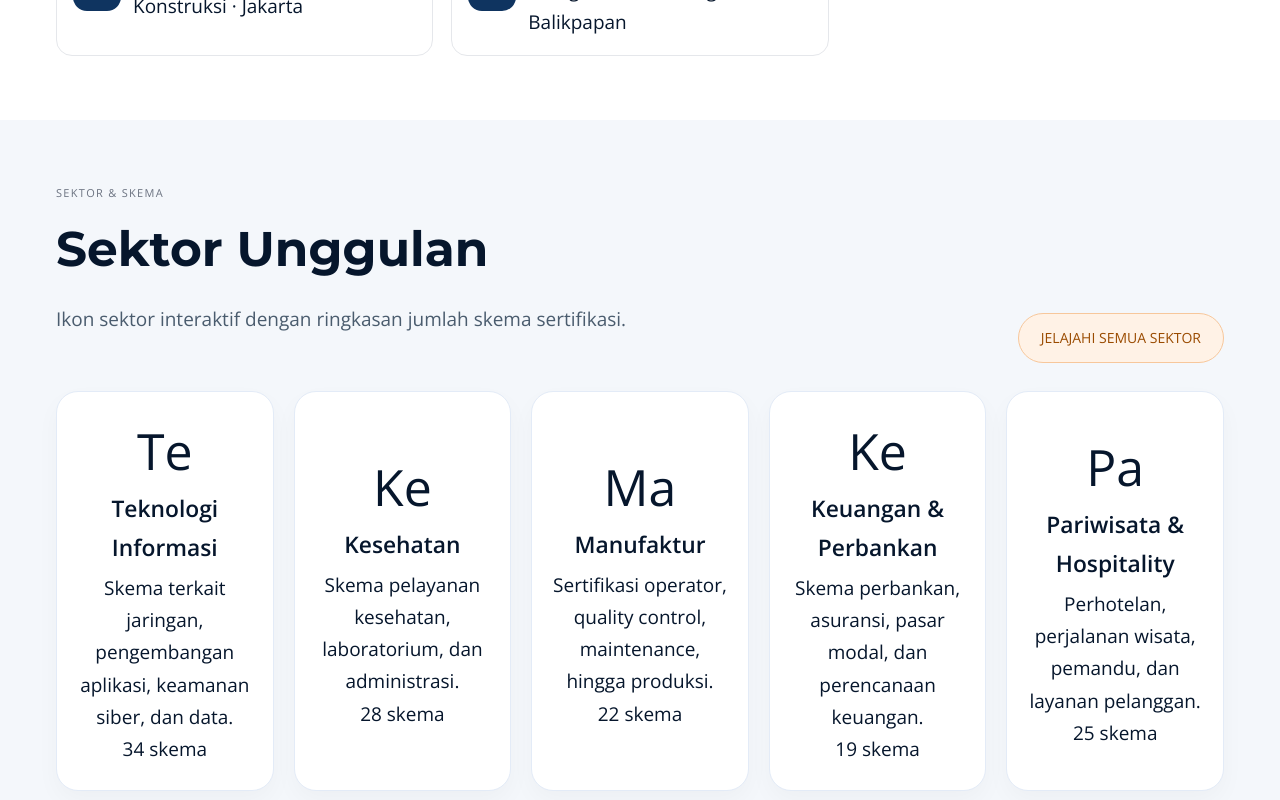
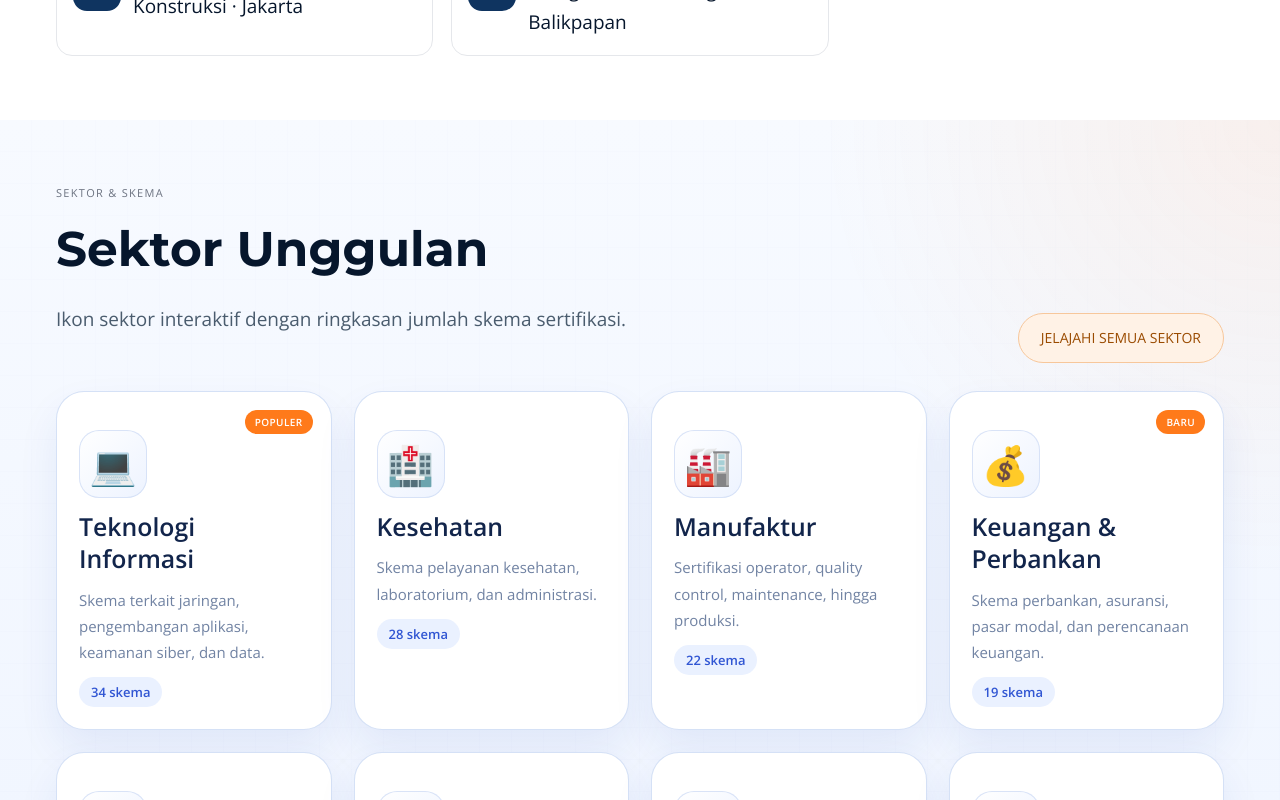
Before and after one commit to Mochi30/FE_LPK, a React (Vite) app: page / in a window 1280 px wide. Shown: the part 1680-2480 px from the top of the page. Built offline with nearby package versions, Linux system fonts and the light colour scheme.

Commit message:
Refresh homepage sektor styling

```diff
--- a/src/pages/HomePage.jsx
+++ b/src/pages/HomePage.jsx
@@ -73,7 +73,7 @@ export default function HomePage() {
         </div>
       </section>
 
-      <section className="alt section-tight testimonial-section">
+      <section className="alt section-tight testimonial-section home-sectors-section">
         <div className="container">
           <div className="section-head">
             <div>
@@ -83,13 +83,15 @@ export default function HomePage() {
             </div>
             <Link to="/sektor-skema" className="btn-secondary">Jelajahi Semua Sektor</Link>
           </div>
-          <div className="sector-grid">
+          <div className="home-sector-grid">
             {sectors.map((item) => (
-              <article className="sector-card" key={item.name}>
-                <div className="sector-icon">{item.name.slice(0, 2)}</div>
+              <article className="home-sector-card" key={item.name}>
+                <div className="home-sector-orb"></div>
+                <div className="home-sector-icon">{item.icon}</div>
+                {item.badge ? <span className="home-sector-badge">{item.badge}</span> : null}
                 <h3>{item.name}</h3>
                 <p>{item.description}</p>
-                <span className="sector-tag">{item.schemes} skema</span>
+                <span className="home-sector-count">{item.schemes} skema</span>
               </article>
             ))}
           </div>
--- a/src/styles/pages.css
+++ b/src/styles/pages.css
@@ -686,6 +686,105 @@
   font-weight: 700;
 }
 
+.home-sectors-section {
+  position: relative;
+  overflow: hidden;
+  background:
+    radial-gradient(circle at top right, rgba(255, 122, 26, 0.08), transparent 28%),
+    linear-gradient(180deg, #f7faff 0%, #eef4ff 100%);
+}
+
+.home-sectors-section::before {
+  content: "";
+  position: absolute;
+  inset: 0;
+  background:
+    linear-gradient(transparent 31px, rgba(49, 86, 211, 0.04) 32px),
+    linear-gradient(90deg, transparent 31px, rgba(49, 86, 211, 0.04) 32px);
+  background-size: 32px 32px;
+  opacity: 0.45;
+  pointer-events: none;
+}
+
+.home-sectors-section .container {
+  position: relative;
+  z-index: 1;
+}
+
+.home-sector-grid {
+  display: grid;
+  grid-template-columns: repeat(4, minmax(0, 1fr));
+  gap: 22px;
+}
+
+.home-sector-card {
+  position: relative;
+  min-height: 250px;
+  border-radius: 28px;
+  padding: 26px 22px 22px;
+  background: #ffffff;
+  border: 1px solid rgba(209, 222, 245, 0.9);
+  box-shadow: 0 20px 40px rgba(30, 64, 175, 0.08);
+  display: grid;
+  align-content: start;
+  gap: 12px;
+  text-align: left;
+}
+
+.home-sector-icon {
+  width: 68px;
+  height: 68px;
+  border-radius: 20px;
+  display: grid;
+  place-items: center;
+  font-size: 38px;
+  background: linear-gradient(135deg, #ffffff, #edf3ff);
+  box-shadow: inset 0 0 0 1px rgba(209, 222, 245, 0.8);
+}
+
+.home-sector-badge {
+  position: absolute;
+  top: 18px;
+  right: 18px;
+  display: inline-flex;
+  align-items: center;
+  min-height: 24px;
+  padding: 0 10px;
+  border-radius: 999px;
+  background: #ff7a1a;
+  color: #fff;
+  font-size: 10px;
+  font-weight: 700;
+  letter-spacing: 0.4px;
+  text-transform: uppercase;
+}
+
+.home-sector-card h3 {
+  font-size: clamp(20px, 1vw + 12px, 28px);
+  line-height: 1.3;
+  color: #12254b;
+}
+
+.home-sector-card p {
+  color: #7183a3;
+  font-size: 15px;
+  line-height: 1.75;
+}
+
+.home-sector-count {
+  margin-top: auto;
+  display: inline-flex;
+  width: fit-content;
+  align-items: center;
+  min-height: 30px;
+  padding: 0 12px;
+  border-radius: 999px;
+  background: #eaf1ff;
+  color: #3156d3;
+  font-size: 13px;
+  font-weight: 700;
+}
+
 .sector-card.active {
   background: #2d58c1;
   color: #fff;
@@ -1863,6 +1962,10 @@
   .sector-scheme-grid {
     grid-template-columns: repeat(2, minmax(0, 1fr));
   }
+
+  .home-sector-grid {
+    grid-template-columns: repeat(2, minmax(0, 1fr));
+  }
 }
 
 @media (max-width: 760px) {
@@ -1932,6 +2035,21 @@
     grid-template-columns: repeat(2, minmax(0, 1fr));
   }
 
+  .home-sector-grid {
+    grid-template-columns: 1fr;
+  }
+
+  .home-sector-card {
+    min-height: 220px;
+    padding: 22px 18px 18px;
+  }
+
+  .home-sector-icon {
+    width: 58px;
+    height: 58px;
+    font-size: 32px;
+  }
+
   .sector-detail-panel {
     padding: 24px 18px;
   }
```
